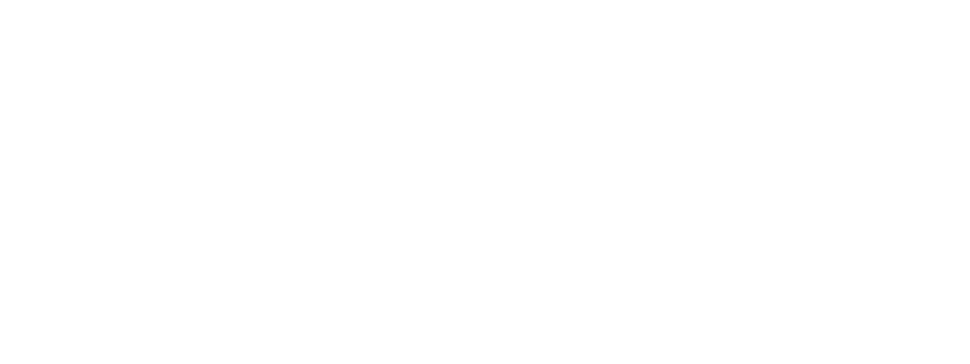
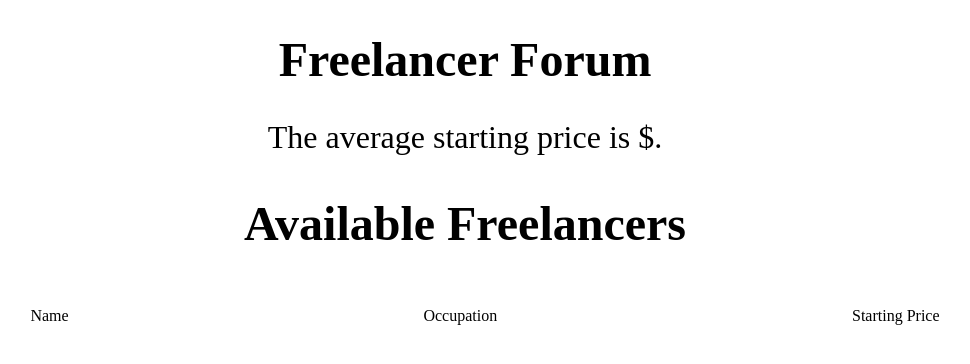
Before and after one commit to CodenamePianist/Unit2.FreelancerForum, a plain HTML site: page index.html in a window 1280 px wide. Shown: the whole page, without its empty margins (175-1145 px from the left). Drawn offline with Linux system fonts and the light colour scheme.

Commit message:
the changes in this commit will apply the CSS and HTML for the basic page setup without any JS applied.

```diff
--- a/index.css
+++ b/index.css
@@ -0,0 +1,16 @@
+body {
+    text-align: center;
+}
+
+h1, h2 {
+    font-size: 3rem;
+}
+
+p {
+    font-size: 2rem;
+}
+
+article {
+    display: flex;
+    justify-content: space-around;
+}
--- a/index.html
+++ b/index.html
@@ -8,6 +8,14 @@
     <script src="index.js" defer></script>
 </head>
 <body>
+    <h1>Freelancer Forum</h1>
+    <p>The average starting price is $<span></span>.</p>
+    <h2>Available Freelancers</h2>
 
+    <article>
+        <ul>Name</ul>
+        <ul>Occupation</ul>
+        <ul>Starting Price</ul>
+    </article>
 </body>
 </html>
--- a/index.js
+++ b/index.js
@@ -0,0 +1,10 @@
+const freelancers = [
+    { name: "Dr. Slice", price: 25, occupation: "gardener" },
+    { name: "Dr. Pressure", price: 51, occupation: "programmer" },
+    { name: "Prof. Possibility", price: 43, occupation: "teacher" },
+    { name: "Prof. Prism", price: 81, occupation: "teacher" },
+    { name: "Dr. Impulse", price: 43, occupation: "teacher" },
+    { name: "Prof. Spark", price: 76, occupation: "programmer" },
+    { name: "Dr. Wire", price: 47, occupation: "teacher" },
+    { name: "Prof. Goose", price: 72, occupation: "driver" },
+];
```
Also changed, not shown: 1 other file.
